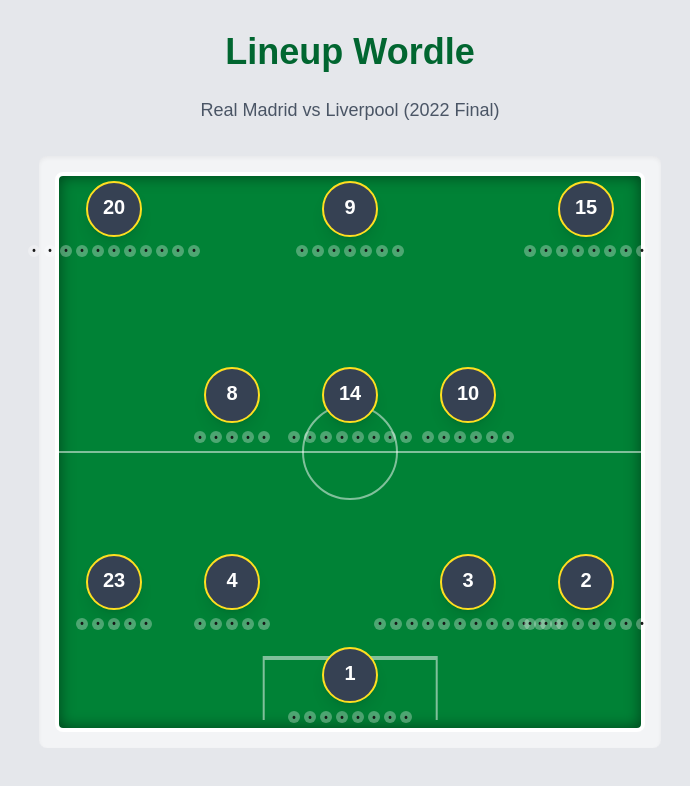
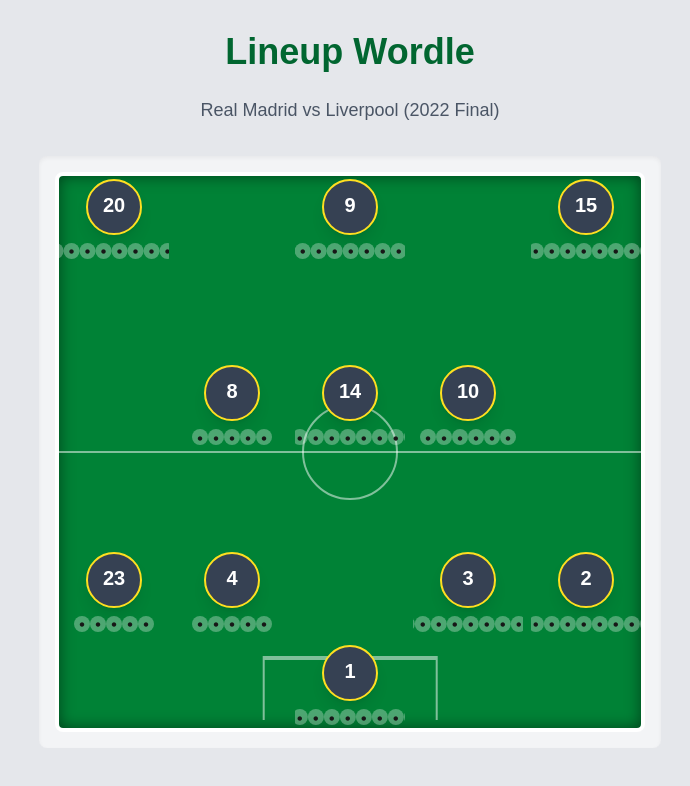
Before and after one commit to pqpattis/football-lineup-guessr, a Next.js app: page / in a window 1280 px wide. Shown: the top 786 px of the page, without its empty margins (290-980 px from the left). Built offline with nearby package versions, Linux system fonts and the light colour scheme.

Commit message:
Improve name progress display
  - Use ping-pong animation for names that exceed allocated space
  - Increase font size
  - Ensure letter holders are uniform in size

```diff
--- a/components/Pitch.tsx
+++ b/components/Pitch.tsx
@@ -5,21 +5,71 @@
 import { PositionState } from '@/store/gameStore';
 
 // Name progress display
-const NameProgressDisplay: React.FC<{ bestFeedback: GuessLetter[] }> = ({ bestFeedback }) => (
-    <div className="flex items-center space-x-1 mt-2">
+const NameProgressDisplay: React.FC<{ bestFeedback: GuessLetter[] }> = ({ bestFeedback }) => {
+  const containerRef = React.useRef<HTMLDivElement>(null);
+  const marqueeRef = React.useRef<HTMLDivElement>(null);
+  const [shouldScroll, setShouldScroll] = React.useState(false);
+
+  React.useLayoutEffect(() => {
+    const el = marqueeRef.current;
+    const container = containerRef.current;
+    if (!el || !container) return;
+    setShouldScroll(el.scrollWidth > container.offsetWidth);
+  }, [bestFeedback]);
+
+  // Calculate scroll distance (overflow amount)
+  const [scrollDist, setScrollDist] = React.useState(0);
+  React.useLayoutEffect(() => {
+    const el = marqueeRef.current;
+    const container = containerRef.current;
+    if (!el || !container || !shouldScroll) return;
+    setScrollDist(el.scrollWidth - container.offsetWidth);
+  }, [shouldScroll, bestFeedback]);
+
+  return (
+    <div
+      ref={containerRef}
+      className="relative mt-2 overflow-x-hidden"
+      style={{
+        width: '110px',
+        maxWidth: '100%',
+        minWidth: 0,
+      }}
+    >
+      <div
+        ref={marqueeRef}
+        className={
+          `flex items-center justify-center transition-all duration-200 ${shouldScroll ? 'animate-pingpong' : ''}`
+        }
+        style={{
+          whiteSpace: 'nowrap',
+          flexShrink: 0,
+          minWidth: 'fit-content',
+          animation: shouldScroll && scrollDist > 0 ? `pingpong 3s linear infinite alternate` : undefined,
+          ...(shouldScroll && scrollDist > 0 ? { ['--pingpong-dist' as any]: `-${scrollDist}px` } : {}),
+        }}
+      >
         {bestFeedback.map((f, i) => (
           <span
             key={i}
             aria-hidden
-          className={`w-3 h-3 text-[10px] font-extrabold rounded-full flex items-center justify-center transition-all duration-200 transform
-            ${f.status === 'correct' ? 'bg-green-400 scale-105' : f.status === 'present' ? 'bg-yellow-400' : 'bg-white/30'}
+            className={`w-4 h-4 rounded-full flex items-center justify-center font-mono text-[15px] font-extrabold text-center leading-none select-none
+              ${f.status === 'correct' ? 'bg-green-400' : f.status === 'present' ? 'bg-yellow-400' : 'bg-white/30'}
             `}
           >
             {f.letter === '_' ? '•' : f.letter}
           </span>
         ))}
       </div>
+      <style>{`
+        @keyframes pingpong {
+          0% { transform: translateX(0); }
+          100% { transform: translateX(var(--pingpong-dist, -50%)); }
+        }
+      `}</style>
+    </div>
   );
+};
 
 // The clickable player slot
 const PlayerSlot: React.FC<{
```
Lines whose indentation alone changed are shown as unchanged.
